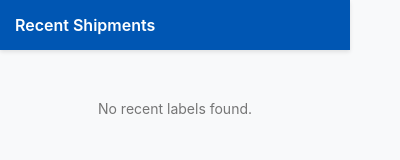
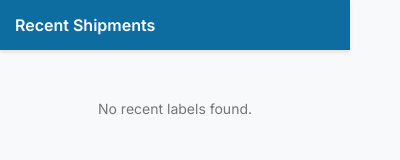
Before and after one commit to sotolawal/quick-ship-label-preview, a browser extension: page popup.html in a window 400 px wide. Drawn offline with Linux system fonts and the light colour scheme.

Commit message:
Style changes: Updated font to "Inter" and modified color scheme to a blue theme.

```diff
--- a/content.js
+++ b/content.js
@@ -59,7 +59,7 @@
             style.textContent = `
                 :host {
                     all: initial;
-                    font-family: -apple-system, BlinkMacSystemFont, "Segoe UI", Roboto, Helvetica, Arial, sans-serif;
+                    font-family: "Inter", sans-serif;
                 }
                 .qs-overlay {
                     position: fixed;
@@ -100,7 +100,7 @@
                     padding: 2px 8px;
                     border-radius: 12px;
                     background: #e3f2fd;
-                    color: #0277bd;
+                    color: #0d6da0;
                     font-weight: 600;
                     text-transform: uppercase;
                     letter-spacing: 0.5px;
@@ -154,7 +154,7 @@
                     width: 24px;
                     height: 24px;
                     border: 3px solid #e0e0e0;
-                    border-top-color: #0070f3;
+                    border-top-color: #0d6da0;
                     border-radius: 50%;
                     animation: spin 1s linear infinite;
                 }
--- a/popup.html
+++ b/popup.html
@@ -3,16 +3,23 @@
 <head>
     <meta charset="UTF-8">
     <meta name="viewport" content="width=device-width, initial-scale=1.0">
+    <link rel="preconnect" href="https://fonts.googleapis.com">
+    <link rel="preconnect" href="https://fonts.gstatic.com" crossorigin>
+    <link href="https://fonts.googleapis.com/css2?family=Inter:ital,opsz,wght@0,14..32,100..900;1,14..32,100..900&display=swap" rel="stylesheet">
     <title>Label History</title>
     <style>
         body {
-            font-family: -apple-system, BlinkMacSystemFont, "Segoe UI", Roboto, sans-serif;
+            font-family: "Inter", sans-serif;
+            font-size: 14px;
+            font-optical-sizing: auto;
+            font-weight: 400;
+            font-style: normal;
             margin: 0;
             width: 350px;
             background-color: #f8f9fa;
         }
         .header {
-            background-color: #0056b3;
+            background-color: #0d6da0;
             color: white;
             padding: 15px;
             font-weight: 600;
```
